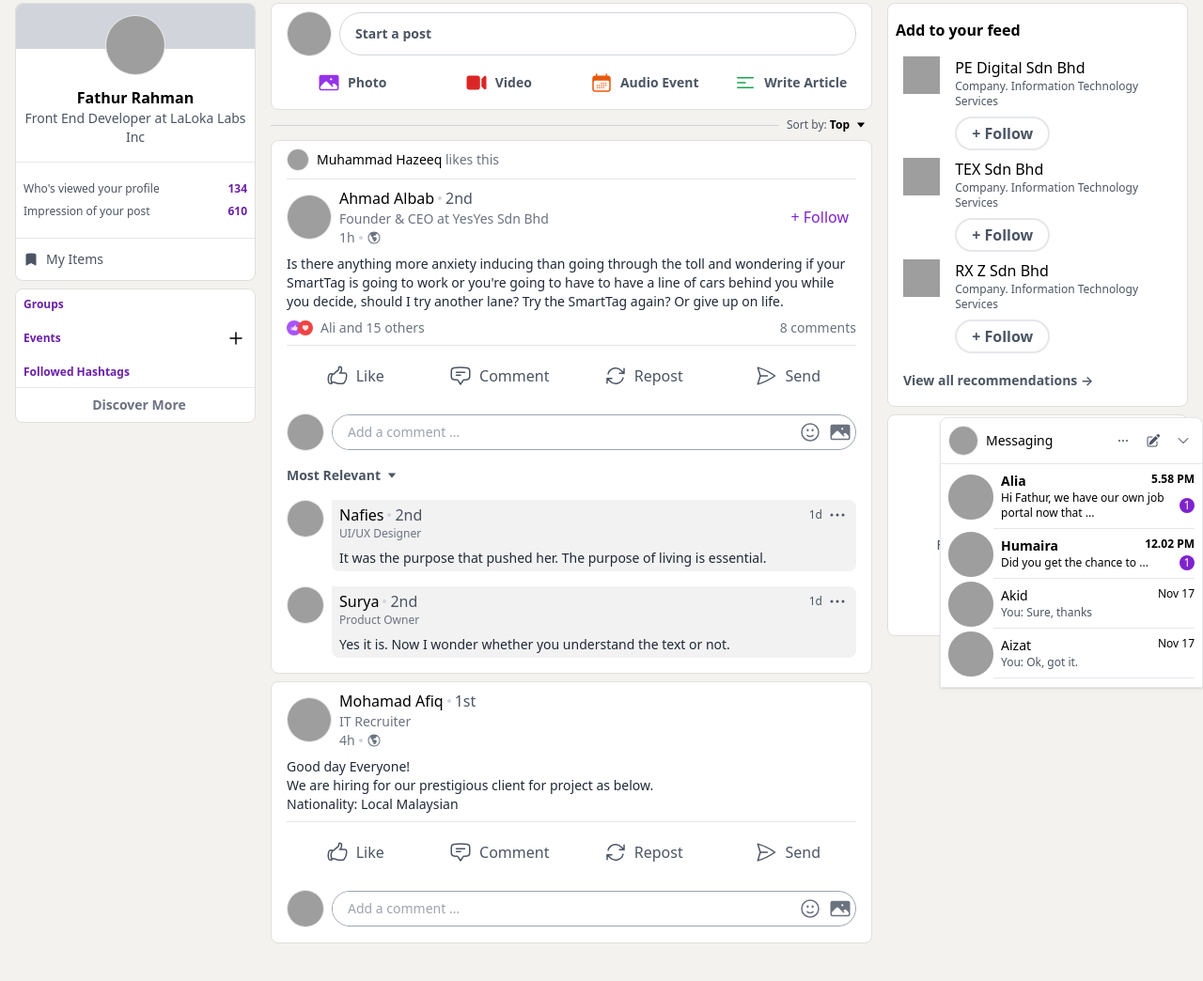
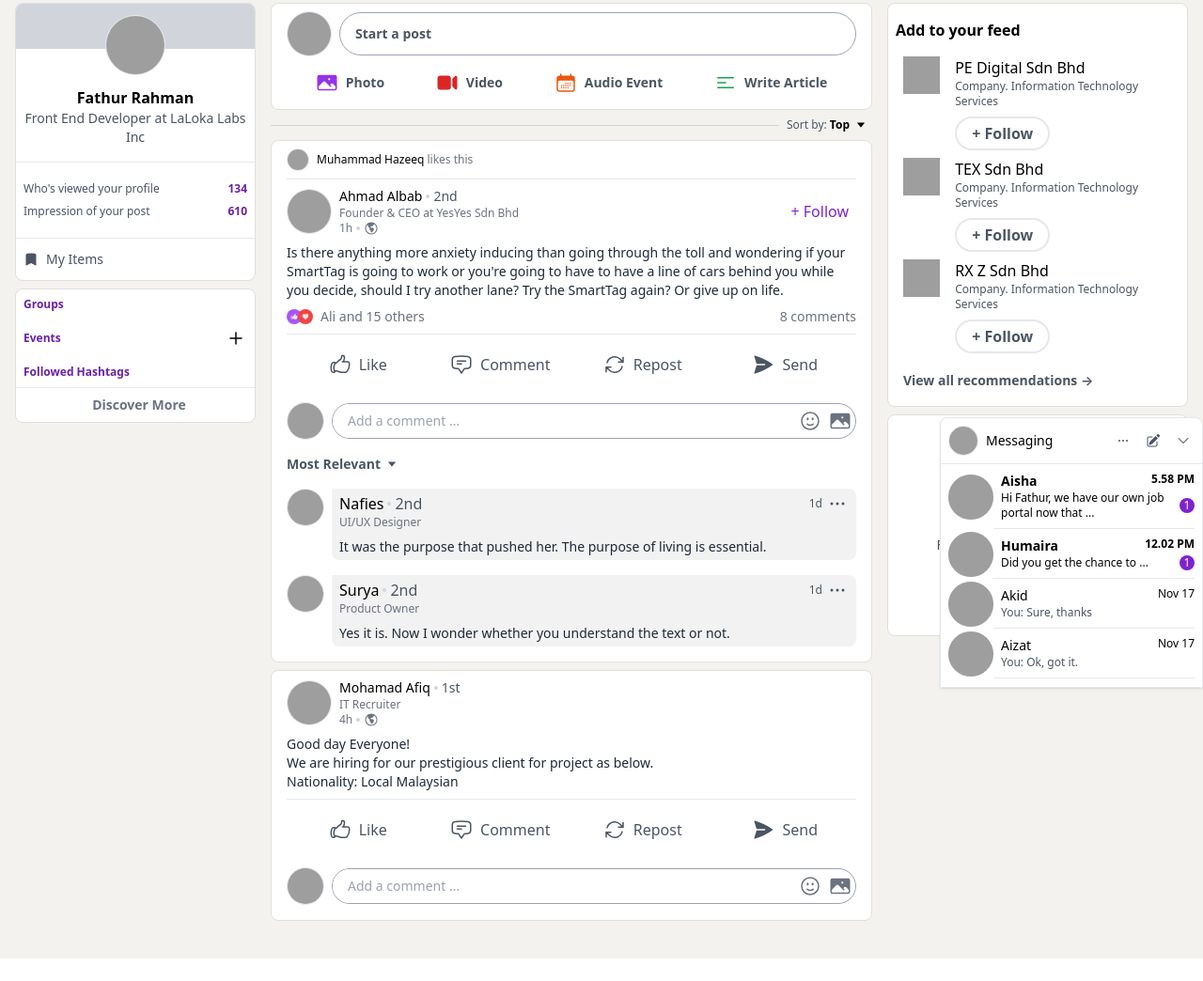
Before and after one commit to cyberfly/linkedwind, a website: page index.html in a window 1280 px wide. Shown: the part 68-1112 px from the top of the page at 94% size. After the commit the page ends 1088 px from the top, so only its background shows below. Drawn offline with Linux system fonts and the light colour scheme; grey boxes are pictures that could not be loaded.

Commit message:
feat: improve style

```diff
--- a/index.html
+++ b/index.html
@@ -7,7 +7,9 @@
   </head>
   <body>
     <div class="min-h-screen bg-[#f3f2ef] pb-10">
-      <header class="sticky top-0 z-50 overflow-hidden border-b bg-white">
+      <header
+        class="sticky py-2 md:py-0 top-0 z-50 overflow-hidden border-b bg-white"
+      >
         <div
           class="mx-auto flex max-w-screen-xl items-center px-4 md:justify-between"
         >
@@ -22,9 +24,9 @@
               </div>
             </a>
 
-            <div class="ml-4">
+            <div class="md:ml-4">
               <input
-                class="hidden w-72 rounded-md bg-purple-50 px-2 py-2 text-sm lg:block"
+                class="hidden md:block lg:w-72 rounded-md bg-purple-50 px-2 py-2 text-sm"
                 type="text"
                 name=""
                 id=""
@@ -360,14 +362,14 @@
                 alt="avatar"
               />
               <div
-                class="w-full cursor-pointer rounded-full border border-gray-300 py-3 px-4 text-sm font-semibold text-gray-600 hover:bg-gray-200"
+                class="w-full cursor-pointer rounded-full border border-gray-400 py-3 px-4 text-sm font-semibold text-gray-600 hover:bg-gray-200"
               >
                 Start a post
               </div>
             </div>
-            <div class="flex flex-wrap py-2 md:space-x-4">
+            <div class="flex flex-wrap justify-evenly py-2 md:space-x-4">
               <button
-                class="flex flex-1 items-center justify-center space-x-2 rounded py-2 hover:bg-gray-100"
+                class="flex items-center justify-center space-x-2 rounded px-2 py-2 hover:bg-gray-100"
               >
                 <svg
                   xmlns="http://www.w3.org/2000/svg"
@@ -385,7 +387,7 @@
                 <span class="text-sm font-semibold text-gray-600">Photo</span>
               </button>
               <button
-                class="flex flex-1 items-center justify-center space-x-2 rounded py-2 hover:bg-gray-100"
+                class="flex items-center justify-center space-x-2 rounded px-2 py-2 hover:bg-gray-100"
               >
                 <svg
                   xmlns="http://www.w3.org/2000/svg"
@@ -401,7 +403,7 @@
                 <span class="text-sm font-semibold text-gray-600">Video</span>
               </button>
               <button
-                class="flex flex-1 items-center justify-center space-x-2 rounded py-2 hover:bg-gray-100"
+                class="flex items-center justify-center space-x-2 rounded px-2 py-2 hover:bg-gray-100"
               >
                 <svg
                   xmlns="http://www.w3.org/2000/svg"
@@ -424,7 +426,7 @@
                 >
               </button>
               <button
-                class="flex flex-1 items-center justify-center space-x-2 rounded py-2 hover:bg-gray-100"
+                class="flex items-center justify-center space-x-2 rounded px-2 py-2 hover:bg-gray-100"
               >
                 <svg
                   xmlns="http://www.w3.org/2000/svg"
@@ -484,7 +486,7 @@
                     src="https://avatars.dicebear.com/api/miniavs/haz.svg"
                     alt="avatar"
                   />
-                  <p class="text-sm">
+                  <p class="text-xs">
                     <a class="font-medium" href="#">Muhammad Hazeeq</a>
                     <span class="text-gray-500">likes this</span>
                   </p>
@@ -504,18 +506,18 @@
 
                   <div class="flex flex-1 items-center">
                     <div class="flex-1">
-                      <div class="flex items-center space-x-1">
+                      <div class="flex items-center space-x-1 text-sm">
                         <div class="font-medium">Ahmad Albab</div>
                         <div class="h-1 w-1 rounded-full bg-gray-300"></div>
                         <div class="text-gray-600">2nd</div>
                       </div>
                       <div class="flex items-center justify-between">
-                        <span class="text-sm text-gray-500"
+                        <span class="text-xs text-gray-500"
                           >Founder & CEO at YesYes Sdn Bhd</span
                         >
                       </div>
                       <div
-                        class="flex items-center space-x-1 text-sm text-gray-500"
+                        class="flex items-center space-x-1 text-xs text-gray-500"
                       >
                         <span>1h</span>
                         <div class="h-1 w-1 rounded-full bg-gray-300"></div>
@@ -585,9 +587,9 @@
               </div>
 
               <!-- post action -->
-              <div class="flex space-x-2 py-2 font-medium text-gray-600">
+              <div class="flex py-2 font-medium text-gray-600">
                 <button
-                  class="flex flex-1 items-center justify-center space-x-2 rounded py-3 hover:bg-gray-100"
+                  class="flex-1 flex items-center justify-center space-x-2 rounded px-4 py-3 hover:bg-gray-100"
                 >
                   <svg
                     xmlns="http://www.w3.org/2000/svg"
@@ -604,10 +606,10 @@
                     />
                   </svg>
 
-                  <span>Like</span>
+                  <span class="hidden min-[500px]:inline">Like</span>
                 </button>
                 <button
-                  class="flex flex-1 items-center justify-center space-x-2 rounded py-3 hover:bg-gray-100"
+                  class="flex-1 flex items-center justify-center space-x-2 rounded px-4 py-3 hover:bg-gray-100"
                 >
                   <svg
                     xmlns="http://www.w3.org/2000/svg"
@@ -624,10 +626,10 @@
                     />
                   </svg>
 
-                  <span>Comment</span>
+                  <span class="hidden min-[500px]:inline">Comment</span>
                 </button>
                 <button
-                  class="flex flex-1 items-center justify-center space-x-2 rounded py-3 hover:bg-gray-100"
+                  class="flex-1 flex items-center justify-center space-x-2 rounded px-4 py-3 hover:bg-gray-100"
                 >
                   <svg
                     xmlns="http://www.w3.org/2000/svg"
@@ -644,27 +646,23 @@
                     />
                   </svg>
 
-                  <span>Repost</span>
+                  <span class="hidden min-[500px]:inline">Repost</span>
                 </button>
                 <button
-                  class="flex flex-1 items-center justify-center space-x-2 rounded py-3 hover:bg-gray-100"
+                  class="flex-1 flex items-center justify-center space-x-2 rounded px-4 py-3 hover:bg-gray-100"
                 >
                   <svg
                     xmlns="http://www.w3.org/2000/svg"
-                    fill="none"
                     viewBox="0 0 24 24"
-                    stroke-width="1.5"
-                    stroke="currentColor"
-                    class="h-6 w-6"
+                    fill="currentColor"
+                    class="w-6 h-6"
                   >
                     <path
-                      stroke-linecap="round"
-                      stroke-linejoin="round"
-                      d="M6 12L3.269 3.126A59.768 59.768 0 0121.485 12 59.77 59.77 0 013.27 20.876L5.999 12zm0 0h7.5"
+                      d="M3.478 2.405a.75.75 0 00-.926.94l2.432 7.905H13.5a.75.75 0 010 1.5H4.984l-2.432 7.905a.75.75 0 00.926.94 60.519 60.519 0 0018.445-8.986.75.75 0 000-1.218A60.517 60.517 0 003.478 2.405z"
                     />
                   </svg>
 
-                  <span>Send</span>
+                  <span class="hidden min-[500px]:inline">Send</span>
                 </button>
               </div>
               <!-- end post action -->
@@ -875,16 +873,16 @@
 
                   <div class="flex flex-1 items-center">
                     <div class="flex-1">
-                      <div class="flex items-center space-x-1">
+                      <div class="flex items-center space-x-1 text-sm">
                         <div class="font-medium">Mohamad Afiq</div>
                         <div class="h-1 w-1 rounded-full bg-gray-300"></div>
                         <div class="text-gray-600">1st</div>
                       </div>
                       <div class="flex items-center justify-between">
-                        <span class="text-sm text-gray-500">IT Recruiter</span>
+                        <span class="text-xs text-gray-500">IT Recruiter</span>
                       </div>
                       <div
-                        class="flex items-center space-x-1 text-sm text-gray-500"
+                        class="flex items-center space-x-1 text-xs text-gray-500"
                       >
                         <span>4h</span>
                         <div class="h-1 w-1 rounded-full bg-gray-300"></div>
@@ -918,9 +916,9 @@
               </div>
 
               <!-- post action -->
-              <div class="flex space-x-2 py-2 font-medium text-gray-600">
+              <div class="flex py-2 font-medium text-gray-600">
                 <button
-                  class="flex flex-1 items-center justify-center space-x-2 rounded py-3 hover:bg-gray-100"
+                  class="flex-1 flex items-center justify-center space-x-2 rounded px-4 py-3 hover:bg-gray-100"
                 >
                   <svg
                     xmlns="http://www.w3.org/2000/svg"
@@ -937,10 +935,10 @@
                     />
                   </svg>
 
-                  <span>Like</span>
+                  <span class="hidden min-[500px]:inline">Like</span>
                 </button>
                 <button
-                  class="flex flex-1 items-center justify-center space-x-2 rounded py-3 hover:bg-gray-100"
+                  class="flex-1 flex items-center justify-center space-x-2 rounded px-4 py-3 hover:bg-gray-100"
                 >
                   <svg
                     xmlns="http://www.w3.org/2000/svg"
@@ -957,10 +955,10 @@
                     />
                   </svg>
 
-                  <span>Comment</span>
+                  <span class="hidden min-[500px]:inline">Comment</span>
                 </button>
                 <button
-                  class="flex flex-1 items-center justify-center space-x-2 rounded py-3 hover:bg-gray-100"
+                  class="flex-1 flex items-center justify-center space-x-2 rounded px-4 py-3 hover:bg-gray-100"
                 >
                   <svg
                     xmlns="http://www.w3.org/2000/svg"
@@ -977,27 +975,23 @@
                     />
                   </svg>
 
-                  <span>Repost</span>
+                  <span class="hidden min-[500px]:inline">Repost</span>
                 </button>
                 <button
-                  class="flex flex-1 items-center justify-center space-x-2 rounded py-3 hover:bg-gray-100"
+                  class="flex-1 flex items-center justify-center space-x-2 rounded px-4 py-3 hover:bg-gray-100"
                 >
                   <svg
                     xmlns="http://www.w3.org/2000/svg"
-                    fill="none"
                     viewBox="0 0 24 24"
-                    stroke-width="1.5"
-                    stroke="currentColor"
-                    class="h-6 w-6"
+                    fill="currentColor"
+                    class="w-6 h-6"
                   >
                     <path
-                      stroke-linecap="round"
-                      stroke-linejoin="round"
-                      d="M6 12L3.269 3.126A59.768 59.768 0 0121.485 12 59.77 59.77 0 013.27 20.876L5.999 12zm0 0h7.5"
+                      d="M3.478 2.405a.75.75 0 00-.926.94l2.432 7.905H13.5a.75.75 0 010 1.5H4.984l-2.432 7.905a.75.75 0 00.926.94 60.519 60.519 0 0018.445-8.986.75.75 0 000-1.218A60.517 60.517 0 003.478 2.405z"
                     />
                   </svg>
 
-                  <span>Send</span>
+                  <span class="hidden min-[500px]:inline">Send</span>
                 </button>
               </div>
               <!-- end post action -->
@@ -1281,7 +1275,7 @@
 
               <div class="flex-1 border-b py-2 pl-2">
                 <div class="flex justify-between">
-                  <h4 class="text-sm font-semibold">Alia</h4>
+                  <h4 class="text-sm font-semibold">Aisha</h4>
 
                   <span class="text-xs font-semibold">5.58 PM</span>
                 </div>
```
Also changed, not shown: dist/app.css.
